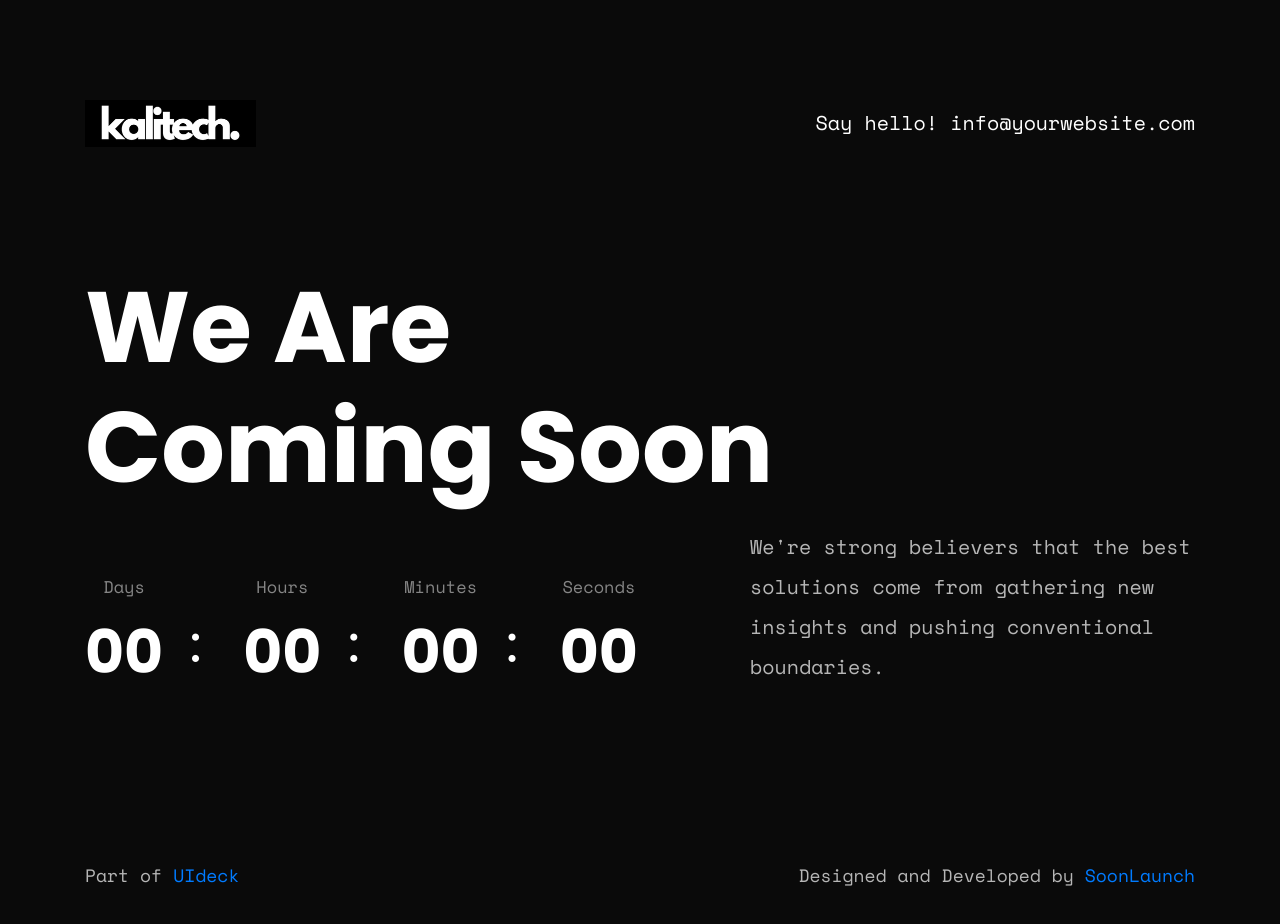
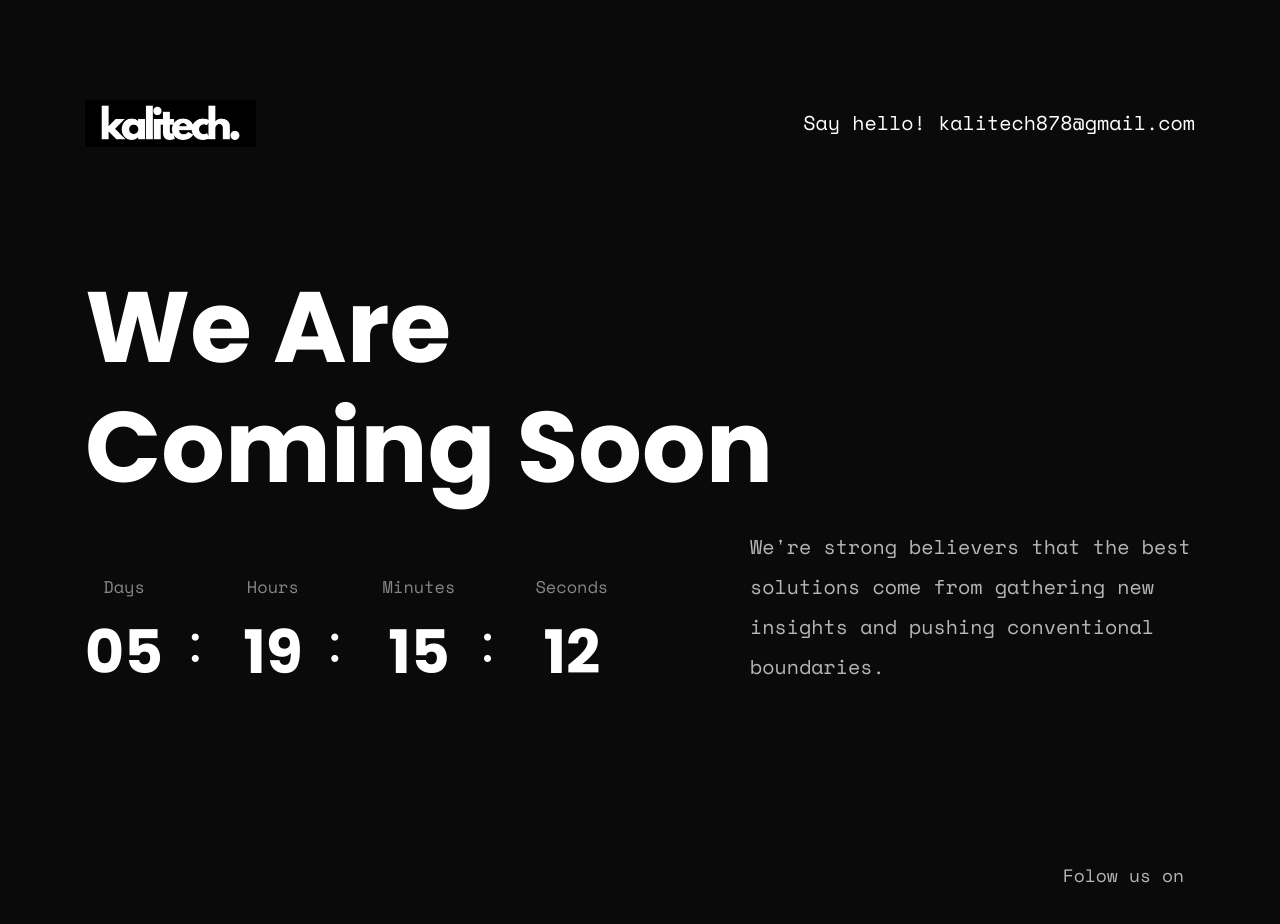
Before and after one commit to kalitech878/comingsoon, a plain HTML site: page index.html in a window 1280 px wide. Drawn offline with nearby package versions, Linux system fonts and the light colour scheme.

Commit message:
contents edited

```diff
--- a/index.html
+++ b/index.html
@@ -35,7 +35,7 @@
                     </div>
                     <div class="col-md-8">
                         <div class="header-right text-right">
-                            <a href="#">Say hello! info@yourwebsite.com</a>
+                            <a href="#">Say hello! kalitech878@gmail.com</a>
                         </div>
                     </div>
                 </div>
@@ -57,7 +57,7 @@
                         </div>
                         <div class="col-xl-7 col-lg-7">
                             <!-- countdown start  -->
-                            <div class="wow fadeInRight" data-wow-delay=".4s" data-countdown="2021/10/01"></div>
+                            <div class="wow fadeInRight" data-wow-delay=".4s" data-countdown="01/01/2024"></div>
                             <!-- countdown end  -->
                         </div>
                         <div class="col-xl-5 col-lg-5">
@@ -77,14 +77,9 @@
         <div class="footer">
             <div class="container">
                 <div class="row">
-                    <div class="col-md-7">
-                        <div class="copyright wow fadeInLeft" data-wow-delay=".2s">
-                            <p>Part of <a href="htts://uideck.com" rel="nofollow">UIdeck</a></p>
-                        </div>
-                    </div>
-                    <div class="col-md-5">
+                    <div class="col-md-5 offset-md-7">
                         <div class="credit wow fadeInRight" data-wow-delay=".4s">
-                            <p>Designed and Developed by <a rel="nofollow" href="https://soonlaunch.com">SoonLaunch</a>
+                            <p>Folow us on</a> <i class="fa fa-instagram" aria-hidden="true"></i>
                             </p>
                         </div>
                     </div>
```
Also changed, not shown: assets/img/kalitech.jpg (added).
